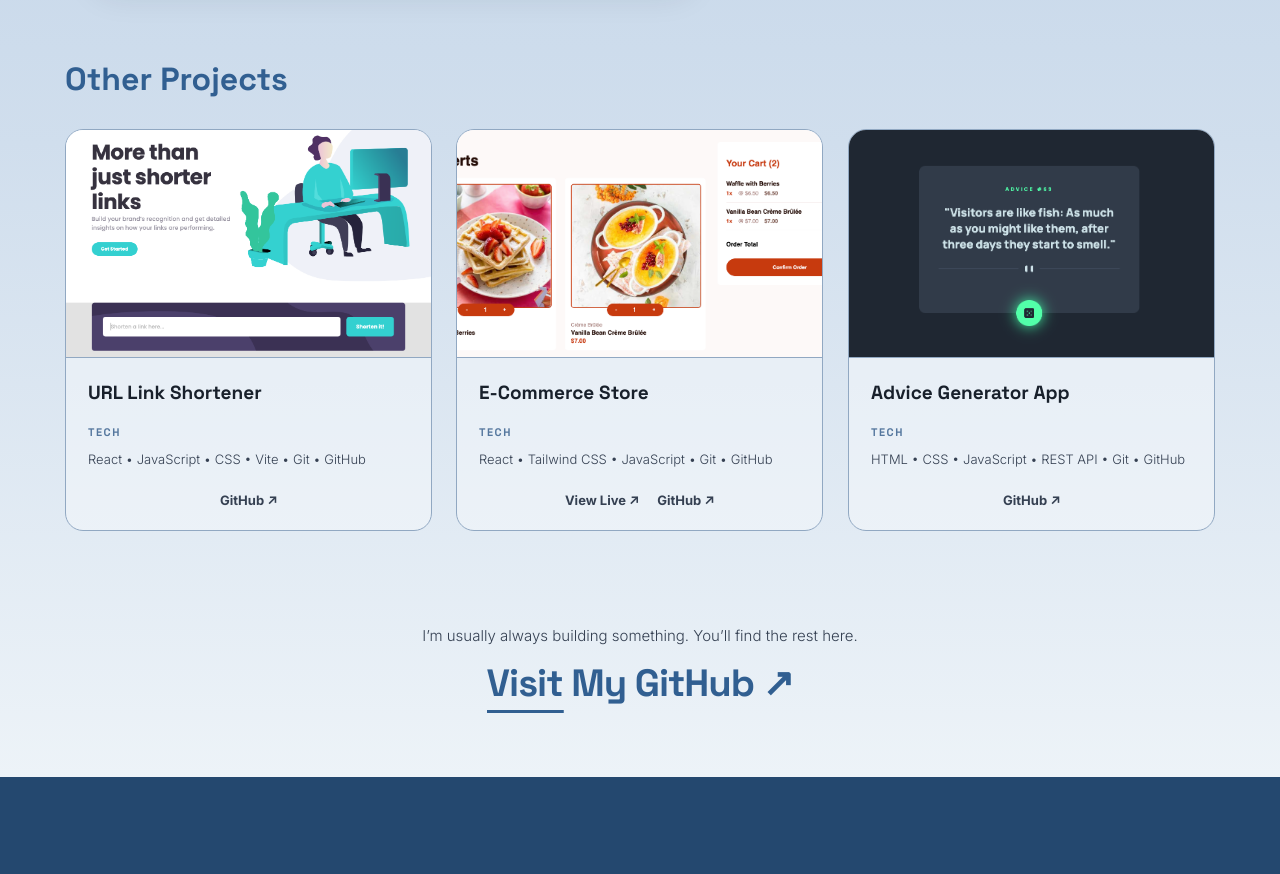
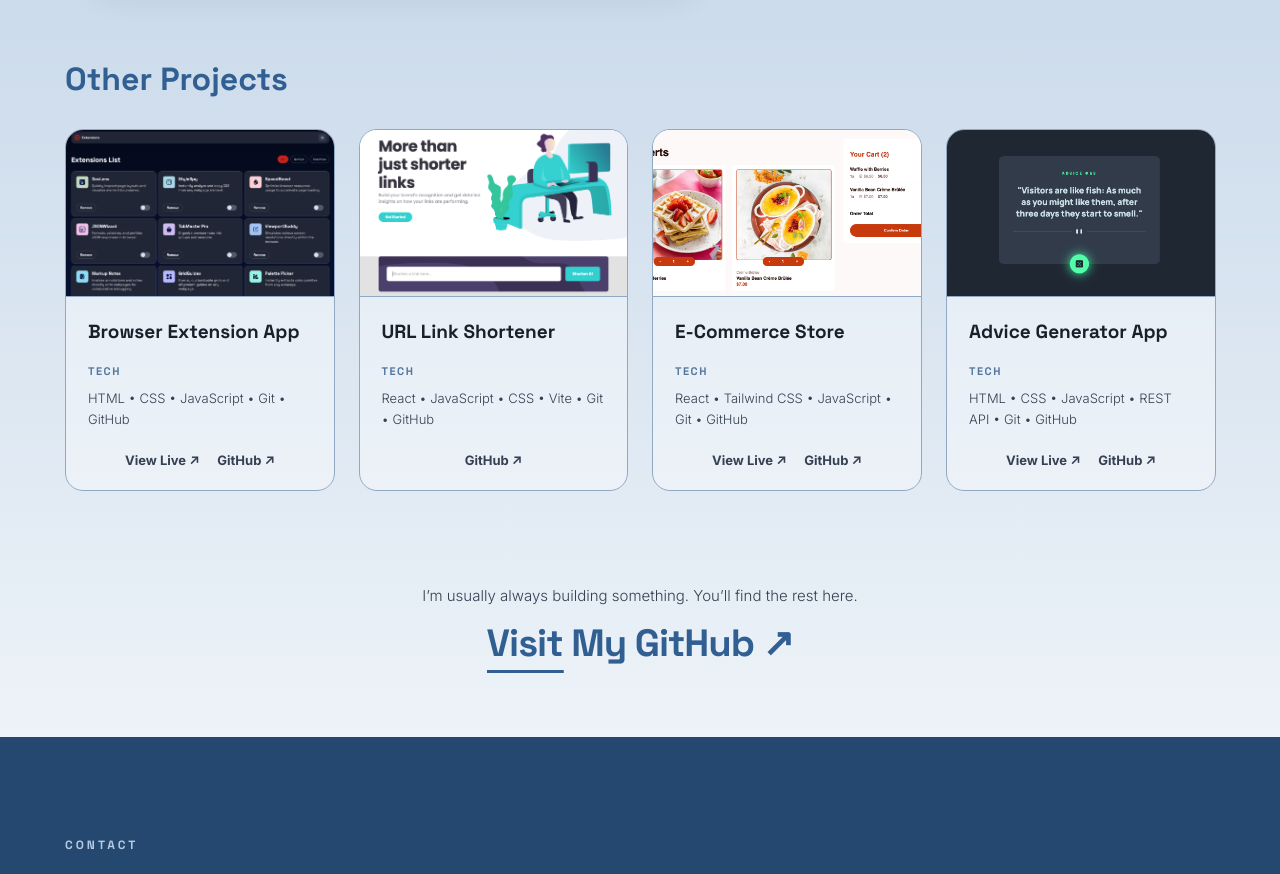
Before and after one commit to TheREBZ/rebz.dev, a React (Vite) app: page / in a window 1280 px wide. Shown: the part 2580-3454 px from the top of the page. Built offline with nearby package versions, Linux system fonts and the light colour scheme.

Commit message:
feat: add browser extension project

```diff
--- a/index.html
+++ b/index.html
@@ -3,7 +3,7 @@
   <head>
     <meta charset="UTF-8" />
     <meta
-    name="description" content="Kelvin Osazuwa | Frontend Developer: Building responsive, interactive and user-friendly web experiences."/>
+    name="description" content="Osazuwa Kelvin | Frontend Developer: Building responsive, interactive and user-friendly web experiences."/>
     <link rel="apple-touch-icon" sizes="180x180" href="/apple-touch-icon.png">
     <link rel="icon" type="image/png" sizes="32x32" href="/favicon-32x32.png">
     <link rel="icon" type="image/png" sizes="16x16" href="/favicon-16x16.png">
--- a/src/components/Projects/Projects.jsx
+++ b/src/components/Projects/Projects.jsx
@@ -15,6 +15,7 @@ import battleshipVideo from "../../assets/battleship-game.mp4";
 import adviceAppImage from "../../assets/side-projects/advice-app.png";
 import ecommerceImage from "../../assets/side-projects/e-commerce.png";
 import urlShortenerImage from "../../assets/side-projects/url-shortener.png";
+import extensionApp from "../../assets/side-projects/extension-app.png";
 
 const Projects = () => {
 
@@ -313,6 +314,32 @@ const Projects = () => {
                         Other Projects
                     </h2>
                     <div className="projects">
+                        <div className="project-card extension-app reveal project-reveal-left">
+                            <div className="project-card-image extension-app-image">
+                                <img src={extensionApp}/>
+                            </div>
+                            <div className="project-card-content link-shortener-content">
+                                <h4>Browser Extension App</h4>
+                                <h4>Tech</h4>
+                                <p>HTML • CSS • JavaScript • Git • GitHub</p>
+                                <div className="project-card-links">
+                                    <a
+                                        href="https://browser-extension-app-orcin.vercel.app/"
+                                        target="_blank"
+                                        rel="noopener noreferrer"
+                                    >
+                                        View Live ↗
+                                    </a>
+                                    <a
+                                        href="https://github.com/TheREBZ/browser-extension-app.git"
+                                        target="_blank"
+                                        rel="noopener noreferrer"
+                                    >
+                                        GitHub ↗
+                                    </a>
+                                </div>
+                            </div>
+                        </div>
                         <div className="project-card link-shortener reveal project-reveal-left">
                             <div className="project-card-image link-shortener-image">
                                 <img src={urlShortenerImage}/>
@@ -368,6 +395,13 @@ const Projects = () => {
                                 <p>HTML • CSS • JavaScript • REST API • Git • GitHub</p>
                                 <div className="project-card-links">
                                     <a
+                                        href="https://advice-generator-one-taupe.vercel.app/"
+                                        target="_blank"
+                                        rel="noopener noreferrer"
+                                    >
+                                        View Live ↗
+                                    </a>
+                                    <a
                                         href="https://github.com/TheREBZ/advice-generator.git"
                                         target="_blank"
                                         rel="noopener noreferrer"
--- a/src/styles/Hero.css
+++ b/src/styles/Hero.css
@@ -65,14 +65,10 @@
 }
 
 
-/* First line starts immediately */
-
 .hero-line-1 {
     animation-delay: .1s;
 }
 
-
-/* Second line follows the first */
 
 .hero-line-2 {
     animation-delay: .8s;
--- a/src/styles/Projects.css
+++ b/src/styles/Projects.css
@@ -324,7 +324,7 @@
 .projects{
     width: 100%;
     display: grid;
-    grid-template-columns: repeat(3, minmax(0, 1fr));
+    grid-template-columns: repeat(4, minmax(0, 1fr));
     gap: 24px;
 }
 
```
Also changed, not shown: src/assets/side-projects/extension-app.png (added).
